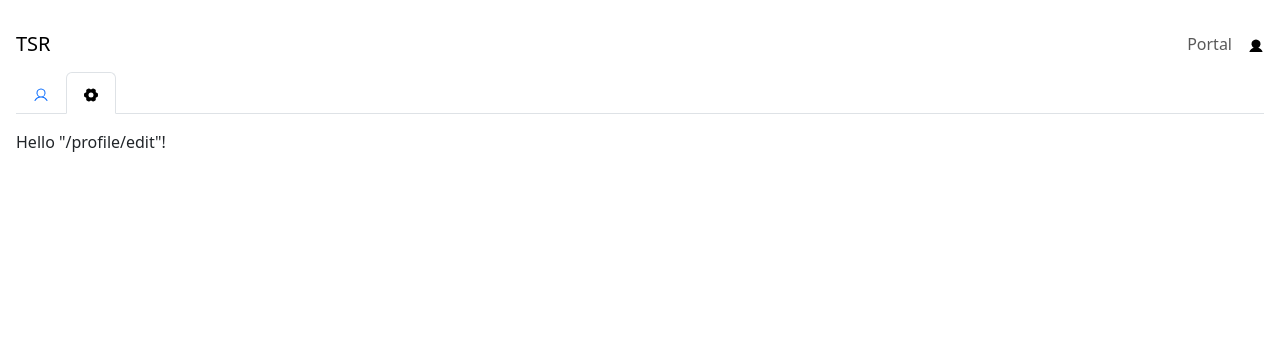
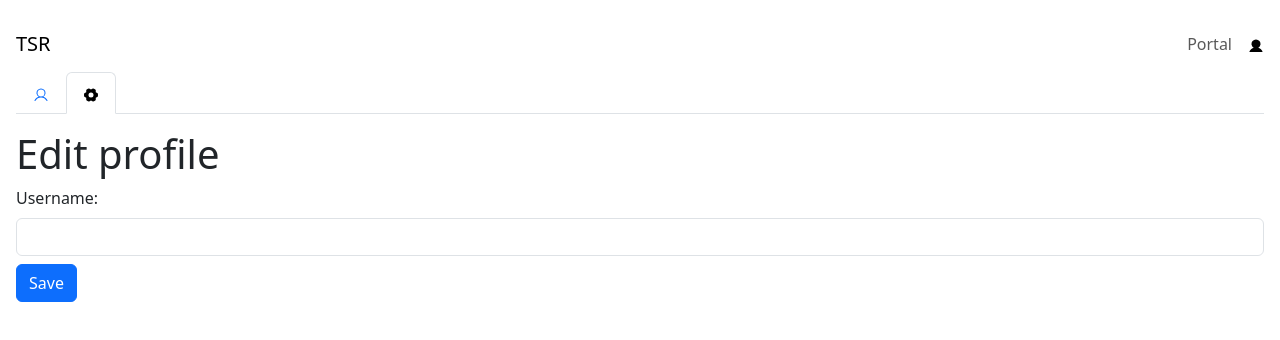
Before and after one commit to ivasuom/tanstack-router-course, a React (Vite) app: page /profile/edit in a window 1280 px wide. Shown: the top 340 px of the page. Built offline with nearby package versions, Linux system fonts and the light colour scheme.

Commit message:
Exercise - Edit username

```diff
--- a/src/routes/profile/edit.tsx
+++ b/src/routes/profile/edit.tsx
@@ -1,9 +1,39 @@
-import { createFileRoute } from '@tanstack/react-router'
+import { createFileRoute } from "@tanstack/react-router";
+import { useState } from "react";
+import { useAuthStore } from "../../stores/authStore";
 
-export const Route = createFileRoute('/profile/edit')({
+export const Route = createFileRoute("/profile/edit")({
   component: RouteComponent,
-})
+});
 
 function RouteComponent() {
-  return <div>Hello "/profile/edit"!</div>
+  const { username: currentUser, updateUsername } = useAuthStore();
+
+  const [username, setUsername] = useState(currentUser || "");
+
+  return (
+    <>
+      <h1>Edit profile</h1>
+      <label htmlFor="username" className="form-label">
+        Username:
+      </label>
+      <input
+        id="username"
+        type="text"
+        className="form-control mb-2"
+        value={username}
+        onChange={(e) => setUsername(e.target.value)}
+      />
+      <button
+        className="btn btn-primary"
+        onClick={() => {
+          if (username.trim()) {
+            updateUsername(username.trim());
+          }
+        }}
+      >
+        Save
+      </button>
+    </>
+  );
 }
--- a/src/stores/authStore.ts
+++ b/src/stores/authStore.ts
@@ -5,6 +5,7 @@ interface AuthState {
   logIn: (username: string) => void;
   logOut: () => void;
   isAuthenticated: () => boolean;
+  updateUsername: (username: string) => void;
 }
 
 export const useAuthStore = create<AuthState>((set, get) => ({
@@ -12,4 +13,5 @@ export const useAuthStore = create<AuthState>((set, get) => ({
   logIn: (username) => set({ username }),
   logOut: () => set({ username: null }),
   isAuthenticated: () => get().username !== null,
+  updateUsername: (username) => set({ username }),
 }));
```
